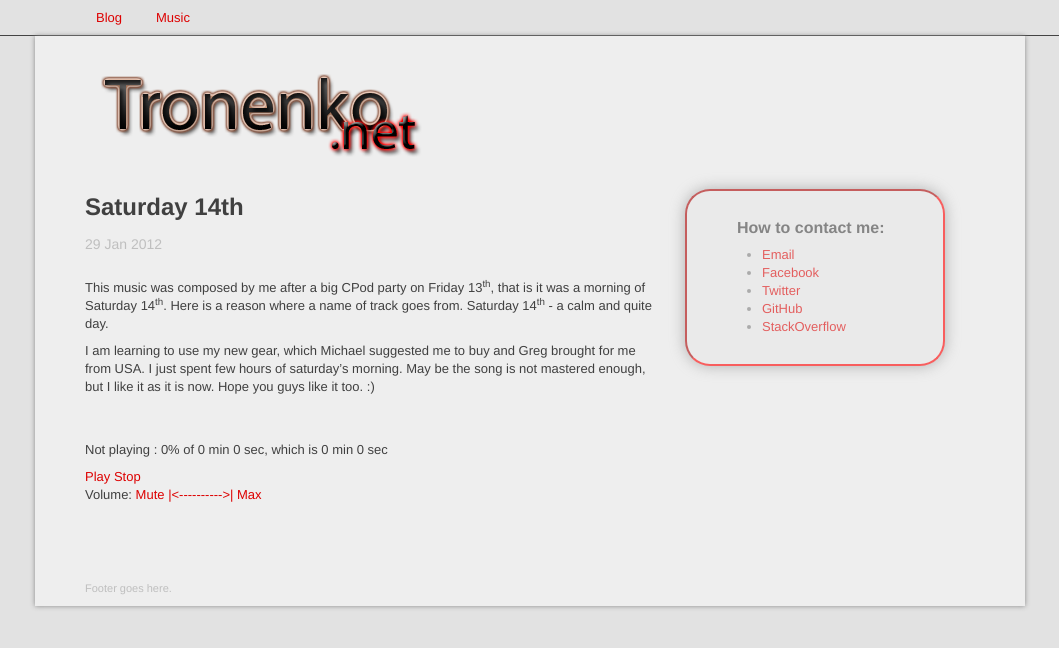
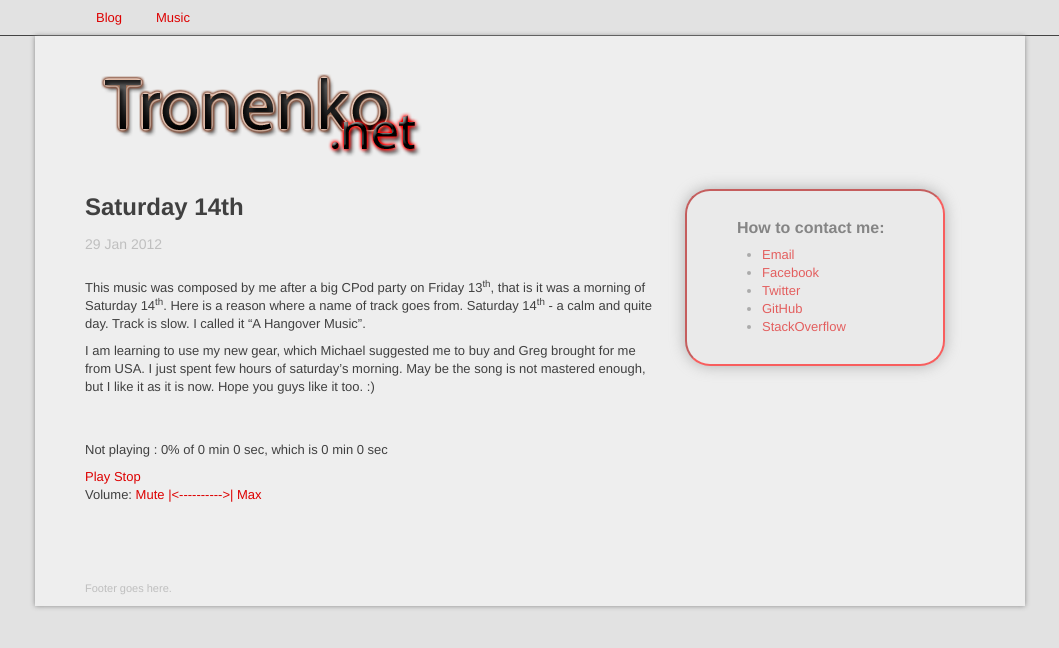
Before and after one commit to morphium/morphium.github.com, a Jekyll site: the page built from _posts/music/2012-01-29-saturday-14th.markdown, in a window 1280 px wide. Shown: the top 648 px of the page, without its empty margins (110-1169 px from the left). Built offline with Jekyll 4.4.1, drawn with Linux system fonts in a browser that asks for light colours; nearby versions of some CDN libraries; comment, search, counter and statistics services are not loaded.

Commit message:
hangover song

```diff
--- a/_posts/music/2012-01-29-saturday-14th.markdown
+++ b/_posts/music/2012-01-29-saturday-14th.markdown
@@ -7,7 +7,7 @@ mp3_file_url: http://tronenko.net/media/delirium-saturday-14th.mp3
 
 
 This music was composed by me after a big CPod party on Friday 13<sup>th</sup>, that is it was a morning of Saturday 14<sup>th</sup>.
-Here is a reason where a name of track goes from. Saturday 14<sup>th</sup> - a calm and quite day.
+Here is a reason where a name of track goes from. Saturday 14<sup>th</sup> - a calm and quite day. Track is slow. I called it "A Hangover Music".
 
 I am learning to use my new gear, which Michael suggested me to buy and Greg brought for me from USA.
 I just spent few hours of saturday's morning. May be the song is not mastered enough, but I like it as it is now.
```
